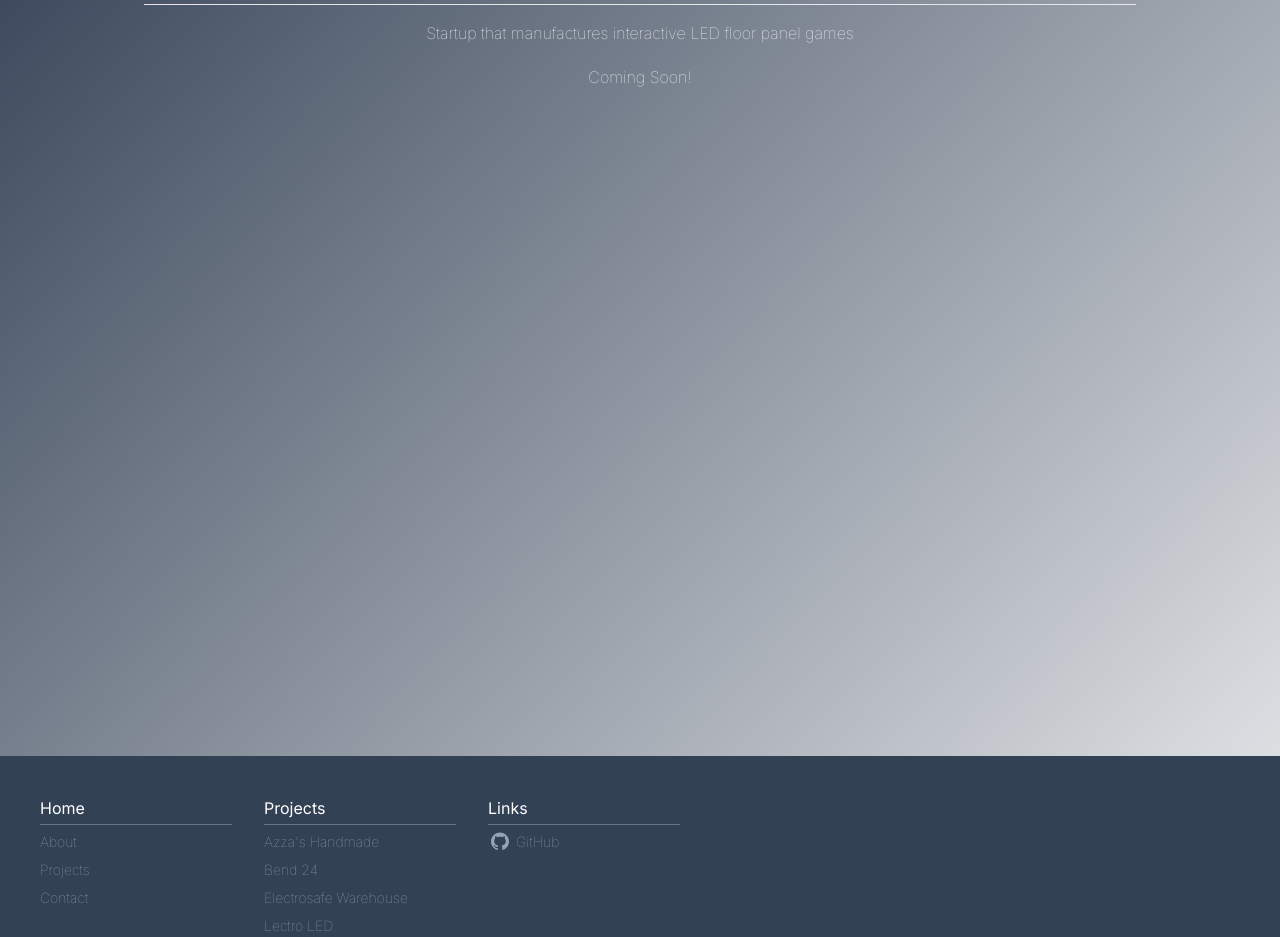
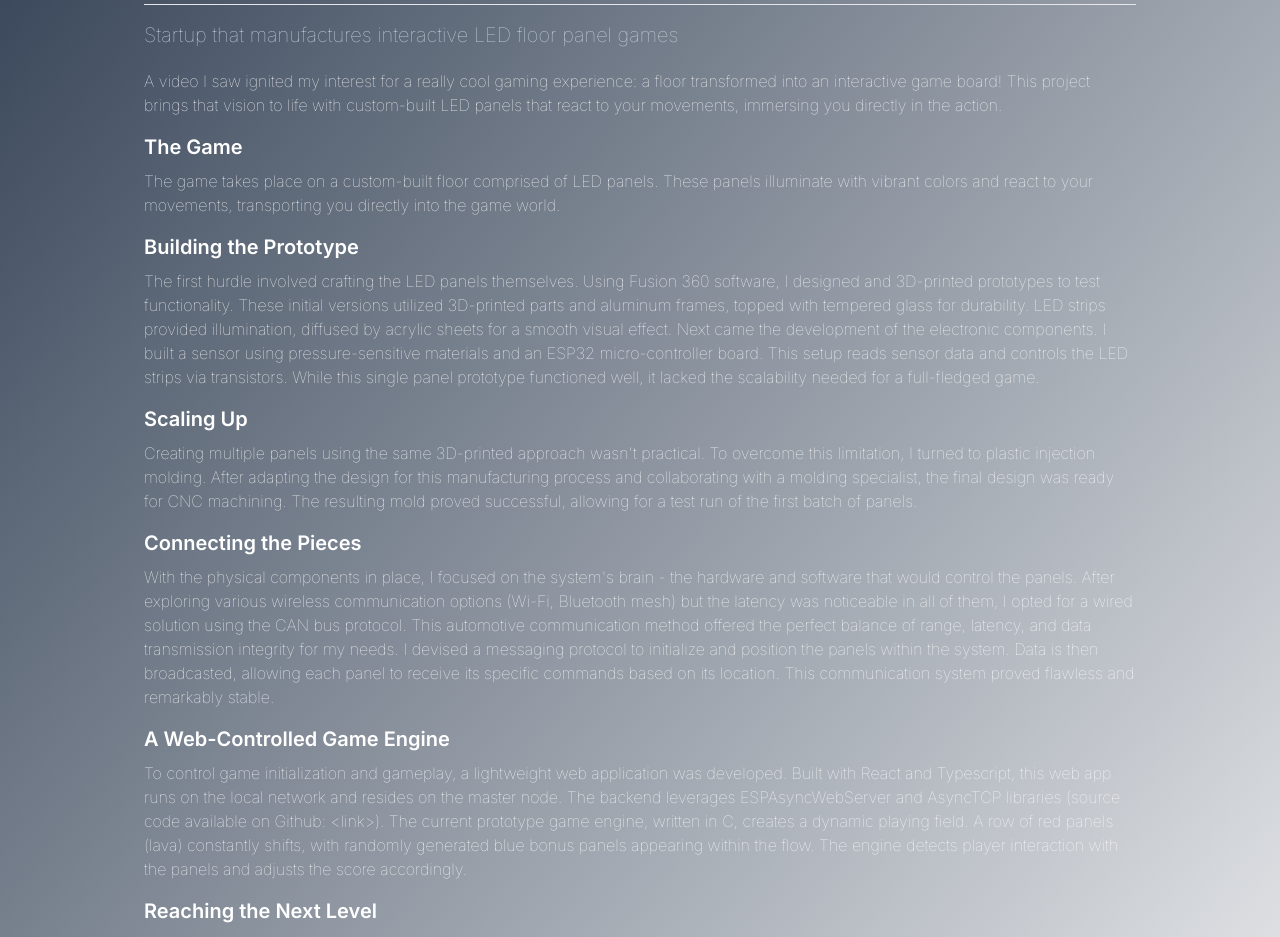
Before and after one commit to seifmegahed/portfolio, a React (Vite) app: page /bend-24 in a window 1280 px wide. Shown: the part 140-1077 px from the top of the page. Built offline with nearby package versions, Linux system fonts and the light colour scheme.

Commit message:
bend24 page base

```diff
--- /dev/null
+++ b/src/pages/Projects/bend-24/data/data.ts
@@ -0,0 +1,28 @@
+export const text = {
+  introduction:
+    "A video I saw ignited my interest for a really cool gaming experience: a floor transformed into an interactive game board! This project brings that vision to life with custom-built LED panels that react to your movements, immersing you directly in the action.",
+
+  gameDescriptionTitle: "The Game",
+  gameDescription:
+    "The game takes place on a custom-built floor comprised of LED panels. These panels illuminate with vibrant colors and react to your movements, transporting you directly into the game world.",
+
+  buildingPrototypeTitle: "Building the Prototype",
+  buildingPrototype:
+    "The first hurdle involved crafting the LED panels themselves. Using Fusion 360 software, I designed and 3D-printed prototypes to test functionality. These initial versions utilized 3D-printed parts and aluminum frames, topped with tempered glass for durability. LED strips provided illumination, diffused by acrylic sheets for a smooth visual effect.\n\nNext came the development of the electronic components. I built a sensor using pressure-sensitive materials and an ESP32 micro-controller board. This setup reads sensor data and controls the LED strips via transistors. While this single panel prototype functioned well, it lacked the scalability needed for a full-fledged game.",
+
+  scalingUpTitle: "Scaling Up",
+  scalingUp:
+    "Creating multiple panels using the same 3D-printed approach wasn't practical. To overcome this limitation, I turned to plastic injection molding. After adapting the design for this manufacturing process and collaborating with a molding specialist, the final design was ready for CNC machining. The resulting mold proved successful, allowing for a test run of the first batch of panels.",
+
+  connectingPiecesTitle: "Connecting the Pieces",
+  connectingPieces:
+    "With the physical components in place, I focused on the system's brain - the hardware and software that would control the panels. After exploring various wireless communication options (Wi-Fi, Bluetooth mesh) but the latency was noticeable in all of them, I opted for a wired solution using the CAN bus protocol. This automotive communication method offered the perfect balance of range, latency, and data transmission integrity for my needs.\n\nI devised a messaging protocol to initialize and position the panels within the system. Data is then broadcasted, allowing each panel to receive its specific commands based on its location. This communication system proved flawless and remarkably stable.",
+
+  webControlledGameEngineTitle: "A Web-Controlled Game Engine",
+  webControlledGameEngine:
+    "To control game initialization and gameplay, a lightweight web application was developed. Built with React and Typescript, this web app runs on the local network and resides on the master node. The backend leverages ESPAsyncWebServer and AsyncTCP libraries (source code available on Github: <link>).\n\nThe current prototype game engine, written in C, creates a dynamic playing field. A row of red panels (lava) constantly shifts, with randomly generated blue bonus panels appearing within the flow. The engine detects player interaction with the panels and adjusts the score accordingly.",
+
+  reachingNextLevelTitle: "Reaching the Next Level",
+  reachingNextLevel:
+    "This project has established a strong proof of concept for the hardware and software system. Now, the focus shifts to attracting potential clients. While my pricing is competitive with Chinese alternatives, building trust with established companies requires further brand development. Initial outreach targeted existing connections, but unfortunately, these efforts haven't yet yielded a partnership.",
+};
--- a/src/pages/Projects/bend-24/index.tsx
+++ b/src/pages/Projects/bend-24/index.tsx
@@ -1,18 +1,64 @@
 import Navbar from "../../../components/Navbar";
 import PageWrapper from "../../../components/PageWrapper";
+import SectionSubtitle from "../../../components/SectionSubtitle";
 import SectionTitle from "../../../components/SectionTitle";
 import SectionWrapper from "../../../components/SectionWrapper";
+import { text } from "./data/data";
 
 export default function Bend24() {
   return (
     <PageWrapper navbar={<Navbar />}>
       <SectionWrapper id="/bend-24">
         <SectionTitle title="Bend 24" />
-        <div className="w-full h-full flex items-center flex-col max-w-screen-lg justify-center text-center gap-5">
-          <p>Startup that manufactures interactive LED floor panel games</p>
-          <p>Coming Soon!</p>
+        <SectionSubtitle subtitle="Startup that manufactures interactive LED floor panel games" />
+        <div className="w-full h-full flex flex-col max-w-screen-lg gap-5">
+          <InteractiveFloorGame />
         </div>
       </SectionWrapper>
     </PageWrapper>
   );
 }
+
+function InteractiveFloorGame() {
+  return (
+    <div className="flex flex-col items gap-4">
+      <section>
+        <p>{text.introduction}</p>
+      </section>
+      <section>
+        <h2 className="text-xl font-semibold mb-2">
+          {text.gameDescriptionTitle}
+        </h2>
+        <p>{text.gameDescription}</p>
+      </section>
+      <section>
+        <h2 className="text-xl font-semibold mb-2">
+          {text.buildingPrototypeTitle}
+        </h2>
+        <p>{text.buildingPrototype}</p>
+      </section>
+      <section>
+        <h2 className="text-xl font-semibold mb-2">{text.scalingUpTitle}</h2>
+        <p>{text.scalingUp}</p>
+      </section>
+      <section>
+        <h2 className="text-xl font-semibold mb-2">
+          {text.connectingPiecesTitle}
+        </h2>
+        <p>{text.connectingPieces}</p>
+      </section>
+      <section>
+        <h2 className="text-xl font-semibold mb-2">
+          {text.webControlledGameEngineTitle}
+        </h2>
+        <p>{text.webControlledGameEngine}</p>
+      </section>
+      <section>
+        <h2 className="text-xl font-semibold mb-2">
+          {text.reachingNextLevelTitle}
+        </h2>
+        <p>{text.reachingNextLevel}</p>
+      </section>
+    </div>
+  );
+}
```
